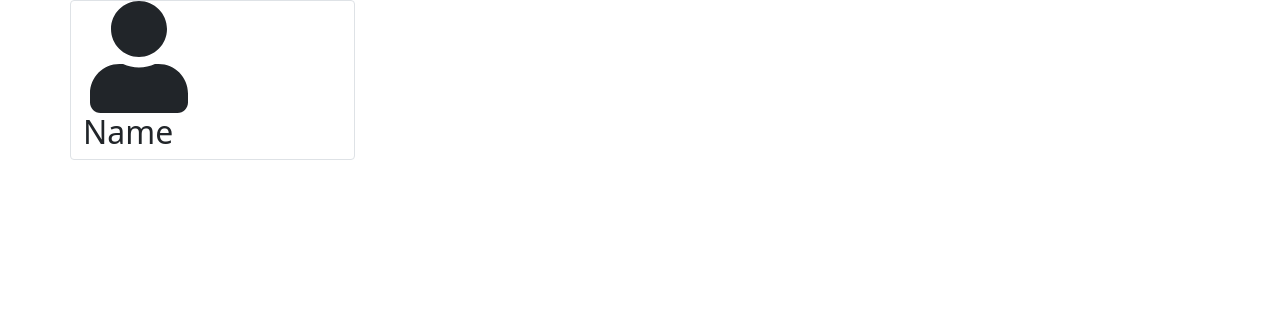
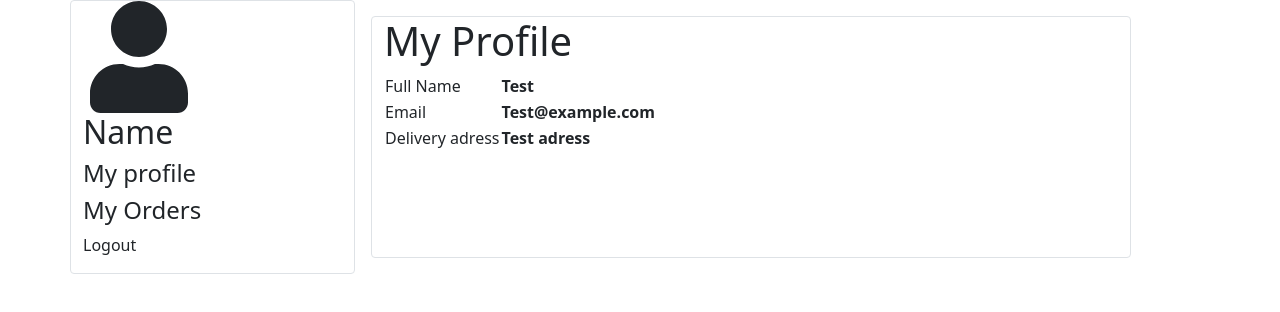
Before and after one commit to Secar98/Webshop-grupp3, a React (Create React App) app in the folder client/: page /user in a window 1280 px wide. Shown: the top 312 px of the page. Built offline with nearby package versions, Linux system fonts and the light colour scheme.

Commit message:
Add structure for user profile page

```diff
--- a/client/src/Pages/UserProfilePage.jsx
+++ b/client/src/Pages/UserProfilePage.jsx
@@ -12,8 +12,30 @@ export default function UserProfilePage() {
                     <FaUser style={{fontSize: '7rem'}} />
                     <h2>Name</h2>
                 </div>
-
-
+                <div>
+                <h4>My profile</h4>
+                <h4>My Orders</h4>
+                </div>
+                <p>Logout</p>
+            </div>
+            <div className="col-md-8 border rounded m-3">
+                <h1>My Profile</h1>
+                <table>
+                    <tbody>
+                        <tr>
+                            <td>Full Name</td>
+                            <th>Test</th>
+                        </tr>
+                        <tr>
+                            <td>Email</td>
+                            <th>Test@example.com</th>
+                        </tr>
+                        <tr>
+                            <td>Delivery adress</td>
+                            <th>Test adress</th>
+                        </tr>
+                    </tbody>
+                </table>
             </div>
         </div>
     )
```
